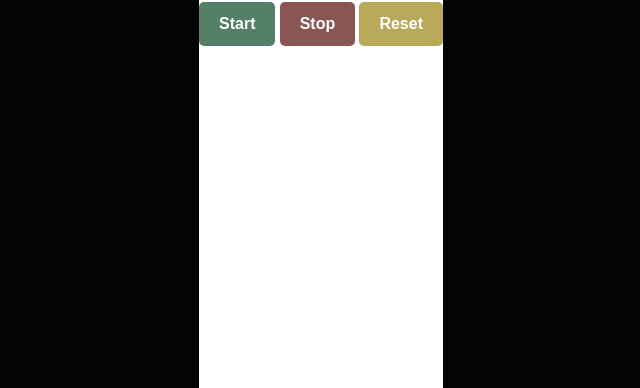
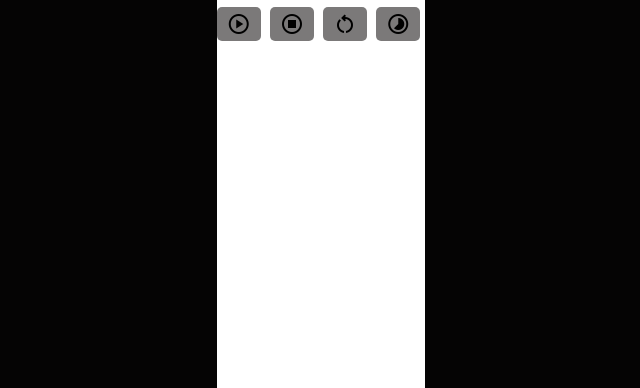
Before and after one commit to natekdg/chiru-pomodoro, a website: page chiru-main.html in a window 1280 px wide. Shown: the part 412-800 px from the top of the page, without its empty margins (319-959 px from the left). Drawn offline with nearby package versions, Linux system fonts and the light colour scheme; a small style sheet from the web is missing; a web font is replaced by a local one.

Commit message:
update (nice)
- went for more minimal button styling
- fixed for neutral color tones
- added a timer button and moved dropdown to timer button

```diff
--- a/chiru-main.html
+++ b/chiru-main.html
@@ -17,18 +17,27 @@
     <div id="chiru-pomodoro">
         <div id="timer">
             <span id="time">25:00</span>            <!-- create first timer function for 25 minutes -->
-            <div id="time-options" class="time-dropdown" style="display: none;">
-                <div class="time-option" data-time="15">15:00</div>
-                <div class="time-option" data-time="25">25:00</div>
-                <div class="time-option" data-time="30">30:00</div>
-                <div class="time-option" data-time="45">45:00</div>
-                <div class="time-option" data-time="60">60:00</div>
-            </div>
         </div>
     <div id="controls">
-        <button id="start">Start</button>       <!-- assign id to start button-->
-        <button id="stop">Stop</button>         <!-- assign id to stop button-->
-        <button id="reset">Reset</button>           <!-- assign id to reset button-->
+        <button id="start">
+            <span class="material-symbols-outlined">play_circle</span>
+        </button>       <!-- assign id to start button and display play button icon-->
+        <button id="stop">
+            <span class="material-symbols-outlined">stop_circle</span>
+        </button>         <!-- assign id to stop button-->
+        <button id="reset">
+            <span class="material-symbols-outlined">restart_alt</span>
+        </button>           <!-- assign id to reset button-->
+        <button id="settings"
+            <span class="material-symbols-outlined">timelapse</span>
+        </button>
+        <div id="time-options" class="time-dropdown" style="display: none;">
+            <div class="time-option" data-time="15">15:00</div>
+            <div class="time-option" data-time="25">25:00</div>
+            <div class="time-option" data-time="30">30:00</div>
+            <div class="time-option" data-time="45">45:00</div>
+            <div class="time-option" data-time="60">60:00</div>
+        </div>
     </div>
 </div>
 
--- a/chiru-script.js
+++ b/chiru-script.js
@@ -27,6 +27,7 @@ function tick() {
         alert('Timer is done!');
     }
 }
+
 
 // function to start the timer
 function startTimer()   {
@@ -66,13 +67,27 @@ document.addEventListener('DOMContentLoaded', (event) => {
     }
 })
 
+const settingsButton = document.getElementById('settings');
 
-
-// toggle dropdown list on timer click
-timeDisplay.addEventListener('click', function() {
+// add click funtion for when settings is clicked
+settingsButton.addEventListener('click', function() {
     const timeOptions = document.getElementById('time-options');
     timeOptions.style.display = timeOptions.style.display === 'none' ? 'block' : 'none';
 });
+
+// when settings icon is clicked, execute the dropdown menu
+window.onclick = function(event) {
+    if (!event.target.matches('#time') && !event.target.matches('#settings') && !event.target.closest('#settings')) {
+        var dropdowns = document.getElementsByClassName("time-dropdown");
+        for (var i = 0; i < dropdowns.length; i++) {
+            var openDropdown = dropdowns[i];
+            if (openDropdown.style.display === "block") {
+                openDropdown.style.display = "none";
+            }
+        }
+    }
+};
+
 
 // update timer when a time option is selected
 document.querySelectorAll('.time-option').forEach(item => {
@@ -83,15 +98,3 @@ document.querySelectorAll('.time-option').forEach(item => {
         document.getElementById('time-options').style.display = 'none';     // hide the dropdown
     });
 });
-
-window.onclick = function(event) {
-    if (!event.target.matches('#time')) {
-        var dropdowns = document.getElementsByClassName("time-dropdown");
-        for (var i = 0; i < dropdowns.length; i++) {
-            var openDropdown = dropdowns[i];
-            if (openDropdown.style.display === "block") {
-                openDropdown.style.display = "none";
-            }
-        }
-    }
-};
--- a/chiru-styles.css
+++ b/chiru-styles.css
@@ -49,8 +49,9 @@ body, html {
     text-decoration: none;
     font-size: 20px;
     display: block;
-    border-bottom: 1px solid #484848; /* options border/divider */
+    border-bottom: 1px solid #7b7979; /* options border/divider */
     font-family: 'Chivo', sans-serif;
+    border-radius: 5px;
 
 }
 
@@ -60,35 +61,25 @@ body, html {
 
 /* General button styling */
 #controls button {
-    padding: 10px 20px;
+    display: inline-flex;
+    transition: background-color 0.3s ease, transform 0.3s ease, opacity 0.3s ease, font-size 0.3s ease;
+    align-items: center;
+    padding: 5px 10px;
     border: none;
-    color: white;
-    font-size: 16px;
-    font-weight: bold;
     border-radius: 5px;
+    background-color: #7b7979; /* Light grey background */
     cursor: pointer;
-    transition: all 0.3s ease;
-    font-family: 'Chivo', sans-serif;
-}
-
-#start {
-    background-color: #084924b1;
-
-}
-
-#stop {
-    background-color: #5a130eb6;
-}
-
-#reset {
-    background-color: #988410b0;
-}
+    margin-right: 5px; /* Space between buttons */
+    user-select: none;
+  }
 
 /* Hover effect */
 #controls button:hover {
     opacity: 0.9;
     transform: scale(1.05);
-}
+    background-color: #e0e0e0;
+    font-size: 24px; /* If you want to change font size on hover */
+  }
 
 /* Active/Focus effect */
 #controls button:active, #controls button:focus {
```
